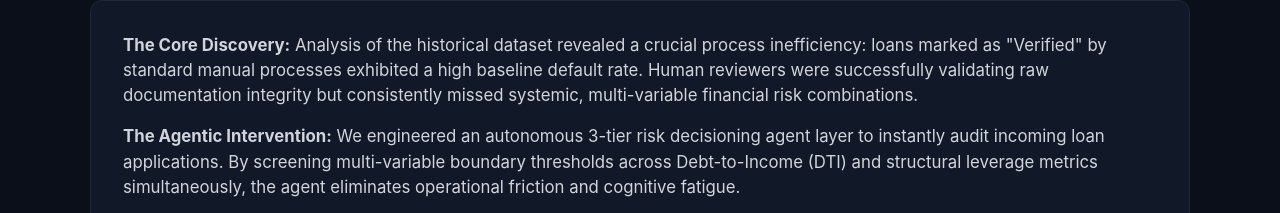
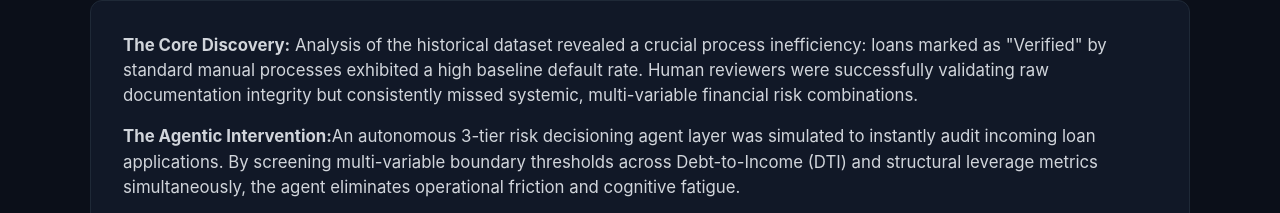
Before and after one commit to DA-Juhi/agentic-loan-risk-auditor, a plain HTML site: page index.html in a window 1280 px wide. Shown: the part 732-945 px from the top of the page. Drawn offline with Linux system fonts and the light colour scheme.

Commit message:
Update index.html

```diff
--- a/index.html
+++ b/index.html
@@ -114,7 +114,7 @@
         <h2 class="section-title">Strategic System Narrative</h2>
         <div class="narrative-box">
             <p><strong>The Core Discovery:</strong> Analysis of the historical dataset revealed a crucial process inefficiency: loans marked as "Verified" by standard manual processes exhibited a high baseline default rate. Human reviewers were successfully validating raw documentation integrity but consistently missed systemic, multi-variable financial risk combinations.</p>
-            <p><strong>The Agentic Intervention:</strong> We engineered an autonomous 3-tier risk decisioning agent layer to instantly audit incoming loan applications. By screening multi-variable boundary thresholds across Debt-to-Income (DTI) and structural leverage metrics simultaneously, the agent eliminates operational friction and cognitive fatigue.</p>
+            <p><strong>The Agentic Intervention:</strong>An autonomous 3-tier risk decisioning agent layer was simulated to instantly audit incoming loan applications. By screening multi-variable boundary thresholds across Debt-to-Income (DTI) and structural leverage metrics simultaneously, the agent eliminates operational friction and cognitive fatigue.</p>
             <p><strong>The Financial Reality:</strong> By replacing the legacy verification layer with a rule-driven agent, the system successfully intercepted <strong>1,680</strong> systemic defaults before origination—protecting <strong>$27,418,300.00</strong> in capital and demonstrating an immediate, non-linear improvement to overall margins.</p>
         </div>
 
```
